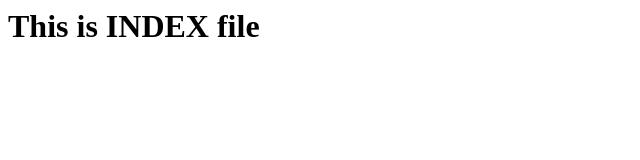
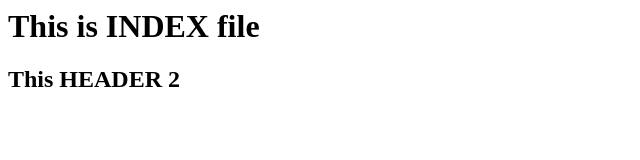
Before and after one commit to sudhakarvaddi11/Newton, a plain HTML site: page index.html in a window 1280 px wide. Shown: the whole page, without its empty margins (0-640 px from the left). Drawn offline with Linux system fonts and the light colour scheme.

Commit message:
added h2 header in index.html

```diff
--- a/index.html
+++ b/index.html
@@ -1 +1,2 @@
 <h1> This is INDEX file </h1>
+<h2> This HEADER 2 </h2>
```
